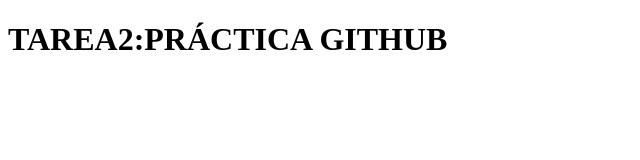
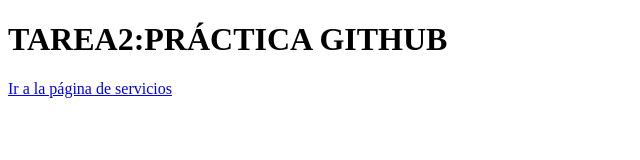
Before and after one commit to RitaCantaora/UD-5_Tarea2_Marian_Gonzalez_Remote, a plain HTML site: page Index.html in a window 1280 px wide. Shown: the whole page, without its empty margins (0-640 px from the left). Drawn offline with Linux system fonts and the light colour scheme.

Commit message:
Incluido link en index.html para ir a Servicios.html

```diff
--- a/Index.html
+++ b/Index.html
@@ -7,5 +7,7 @@
 </head>
 <body>
     <h1>TAREA2:PRÁCTICA GITHUB  </h1>
+    <a href="Servicios.html">Ir a la página de servicios</a>
+
 </body>
 </html>
```
